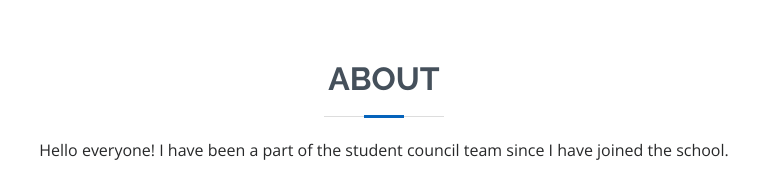
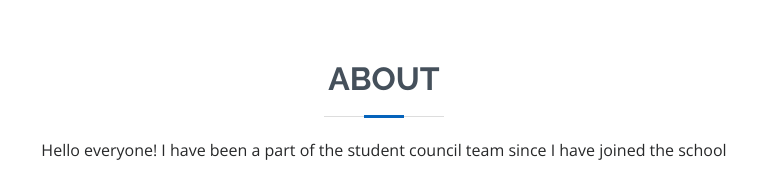
Before and after one commit to epdomain/epdomain.github.io, a plain HTML site: page index.html in a window 1280 px wide. Shown: the part 800-989 px from the top of the page, 306-1073 px from the left. Drawn offline with nearby package versions, Linux system fonts and the light colour scheme.

Commit message:
Removed the period

```diff
--- a/index.html
+++ b/index.html
@@ -75,7 +75,7 @@
 
         <div class="section-title">
           <h2>About</h2>
-          <p>Hello everyone! I have been a part of the student council team since I have joined the school.</p>
+          <p>Hello everyone! I have been a part of the student council team since I have joined the school</p>
         </div>
 
         <div class="row">
```
